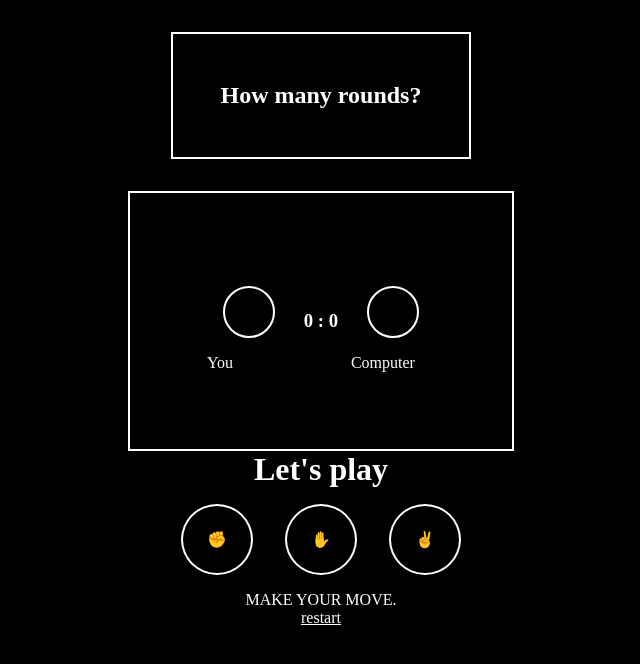
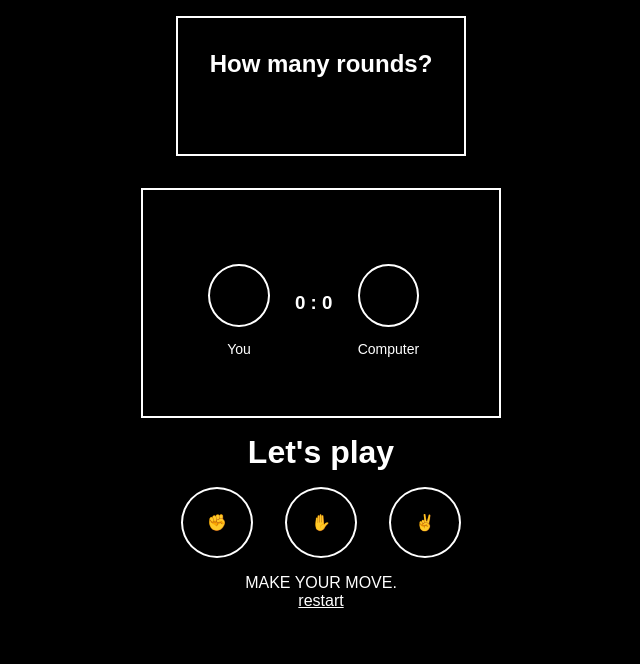
Before and after one commit to ChrstianH/Project-rock-paper-scissors, a website built with Vite: page index.html in a window 1280 px wide. Both pictures are taken after a click on the element "✌️". Shown: the whole page, without its empty margins (319-959 px from the left). Built offline with nearby package versions, Linux system fonts and the light colour scheme.

Commit message:
Style changes

```diff
--- a/app.ts
+++ b/app.ts
@@ -6,19 +6,23 @@ const radio20 = document.getElementById("twenty") as HTMLInputElement;
 const yourScore = document.getElementById("you") as HTMLParagraphElement;
 const compScore = document.getElementById("comp") as HTMLParagraphElement;
 const scores = document.querySelector("h3") as HTMLHeadingElement;
-const roundsContainer = document.querySelector(".roundsContainer") as HTMLDivElement;
+const roundsContainer = document.querySelector(
+  ".roundsContainer"
+) as HTMLDivElement;
 const rock = document.getElementById("rock") as HTMLDivElement;
 const paper = document.getElementById("paper") as HTMLDivElement;
 const scissors = document.getElementById("scissors") as HTMLDivElement;
 const message = document.querySelector("h1") as HTMLHeadingElement;
-const finalMessage = document.querySelector(".finalMessage") as HTMLHeadingElement;
+const finalMessage = document.querySelector(
+  ".finalMessage"
+) as HTMLHeadingElement;
+const showRounds = document.querySelector(
+  ".numberOfRounds"
+) as HTMLParagraphElement;
 
 let i = 0;
 let you = 0;
 let comp = 0;
-const showRounds = document.createElement("p");
-showRounds.setAttribute("class", "numberOfRounds");
-roundsContainer.appendChild(showRounds);
 
 function playGame() {
   clearRadioTags();
@@ -77,7 +81,8 @@ paper.addEventListener("click", choosePaper);
 scissors.addEventListener("click", chooseScissor);
 
 function clearRadioTags() {
-rounds.style.display = "none";
+  rounds.style.display = "none";
+  showRounds.style.display = "block";
   // const radioTags = document.querySelectorAll("input");
   // radioTags.forEach((pTag) => pTag.remove());
   // const labelTags = document.querySelectorAll("label");
@@ -132,8 +137,7 @@ const gameFinished = () => {
   } else {
     finalMessage.textContent = "We're equal";
   }
-
-}
+};
 function checkChosenValue() {
   if (radio5.checked) {
     return 5;
--- a/index.html
+++ b/index.html
@@ -23,6 +23,7 @@
         <input id="twenty" type="radio" value="20" name="roundsNum" />
         <label for="twenty">20</label>
       </div>
+      <p class="numberOfRounds"></p>
     </div>
 
     <div class="score">
@@ -52,7 +53,6 @@
     <p>MAKE YOUR MOVE.</p>
     <a href="./index.html">restart</a>
 
-
     <script type="module" src="./app.ts"></script>
   </body>
 </html>
--- a/styles.css
+++ b/styles.css
@@ -4,6 +4,7 @@
   padding: 0;
   box-sizing: border-box;
   color: white;
+  font-family: sans-serif;
 }
 
 body {
@@ -17,14 +18,15 @@ h2 {
 .roundsContainer {
   color: white;
   border: 2px solid white;
-  padding: 3em;
-  margin-top: 2rem;
+  padding: 2em;
+  margin-top: 1rem;
 }
 .rounds {
   display: flex;
   justify-content: center;
   align-items: baseline;
   gap: 5px;
+  height: 44px;
 }
 input {
   margin-top: 2em;
@@ -37,14 +39,25 @@ label {
 .score {
   color: white;
   margin-top: 2rem;
+  margin-bottom: 1rem;
   border: 2px solid white;
-  padding: 4rem;
+  padding: 2.5rem;
   display: flex;
   align-items: center;
+  height: 230px;
+  width: 360px;
 }
 
 .container {
   padding: 0.8em;
+  font-size: 14px;
+  text-align: center;
+  width: 112px;
+}
+
+.scores {
+  width: 50px;
+  text-align: center;
 }
 
 .circle {
@@ -56,8 +69,18 @@ label {
 
 .game {
   display: flex;
+  font-size: 16px;
 }
 
 .numberOfRounds {
   text-align: center;
+  padding-top: 27px;
+  height: 44px;
+  display: none;
 }
+
+p#you,
+p#comp {
+  width: 17px;
+  height: 17px;
+}
```
